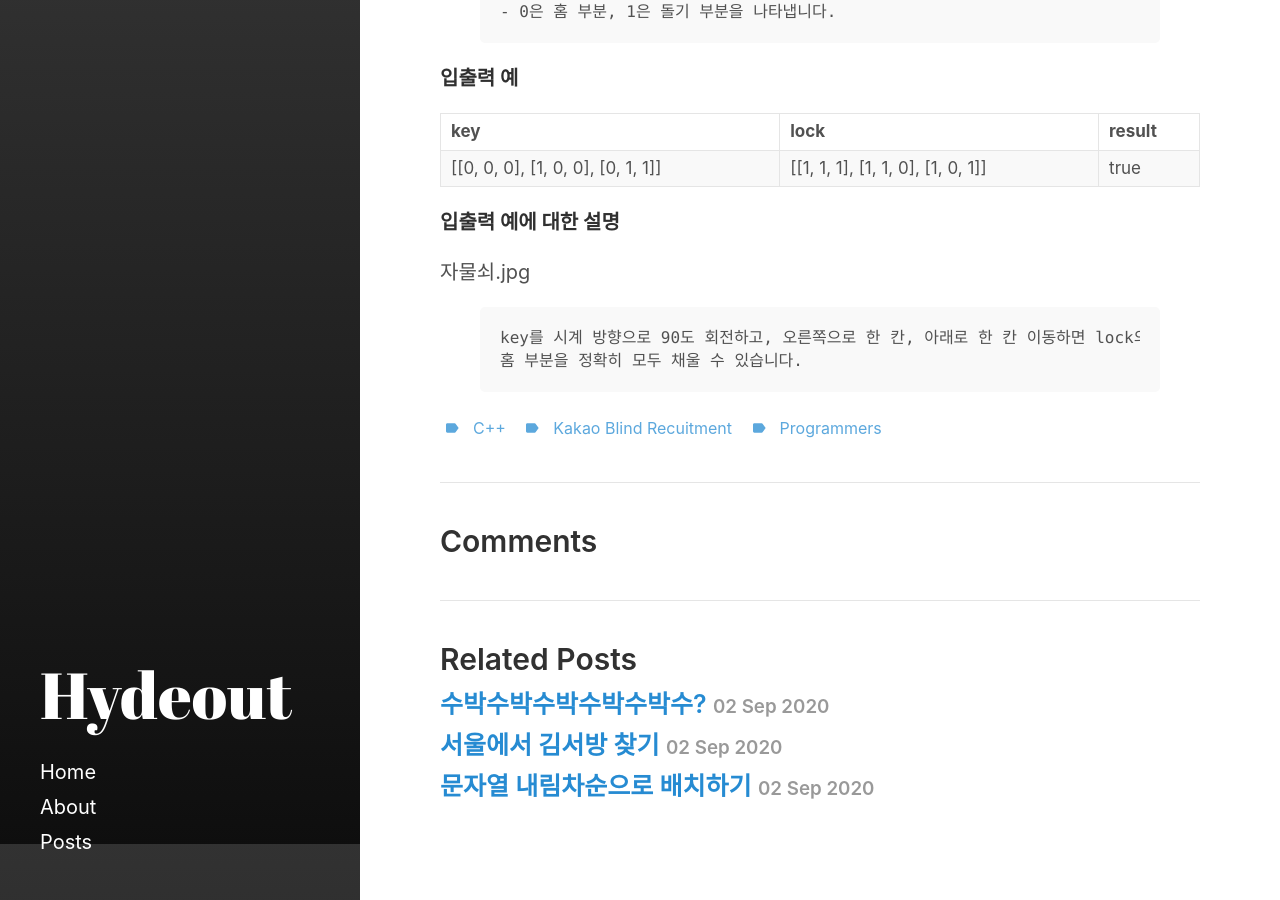
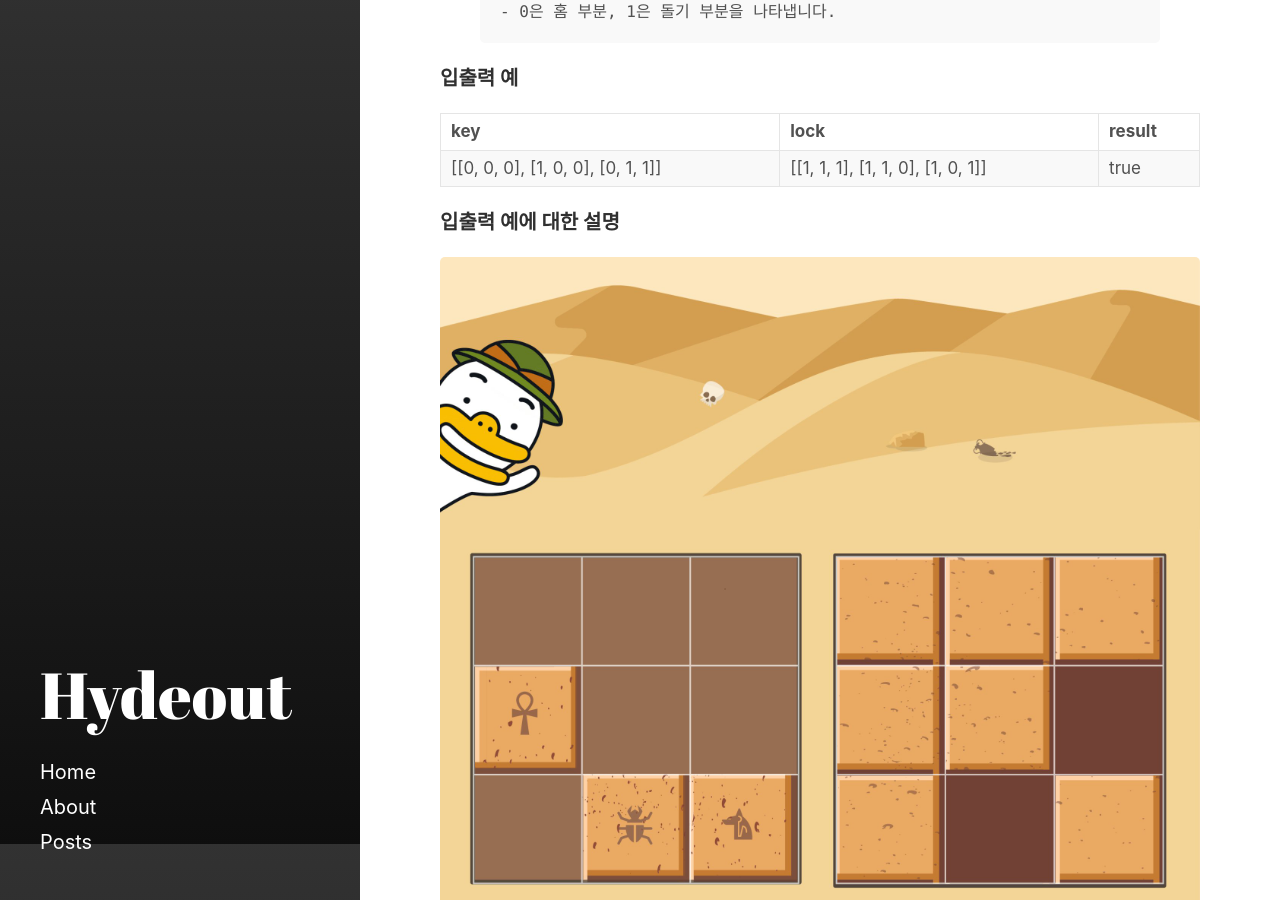
Before and after one commit to C13H12N4O2/C13H12N4O2.github.io, a Jekyll site: the page built from _posts/2020-08-31-19-37-2020-KAKAO-BLIND-RECRUITMENT.md, in a window 1280 px wide and 900 px high, scrolled down 9056 px. Built offline with Jekyll 4.4.1, drawn with Linux system fonts in a browser that asks for light colours.

Commit message:
Update 2020-08-31-19-37-2020-KAKAO-BLIND-RECRUITMENT.md

```diff
--- a/_posts/2020-08-31-19-37-2020-KAKAO-BLIND-RECRUITMENT.md
+++ b/_posts/2020-08-31-19-37-2020-KAKAO-BLIND-RECRUITMENT.md
@@ -418,7 +418,7 @@ key와 lock의 원소는 0 또는 1로 이루어져 있습니다.
 
 <strong>입출력 예에 대한 설명</strong>
 
-자물쇠.jpg
+![자물쇠.jpg](https://github.com/C13H12N4O2/C13H12N4O2.github.io/blob/master/assets/images/2020-08-31-19-37-2020-KAKAO-BLIND-RECRUITMENT/자물쇠.jpg)
 
 {% highlight txt %}
 key를 시계 방향으로 90도 회전하고, 오른쪽으로 한 칸, 아래로 한 칸 이동하면 lock의
```
Also changed, not shown: other parts of _posts/2020-08-31-19-37-2020-KAKAO-BLIND-RECRUITMENT.md (+1 -1 lines).
